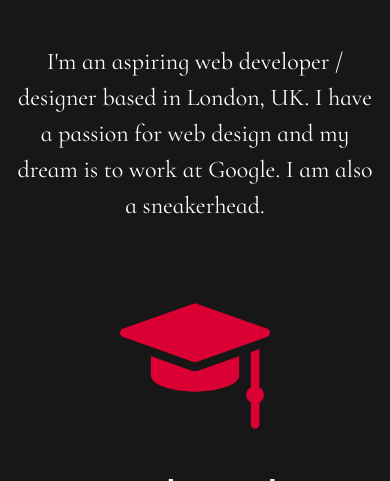
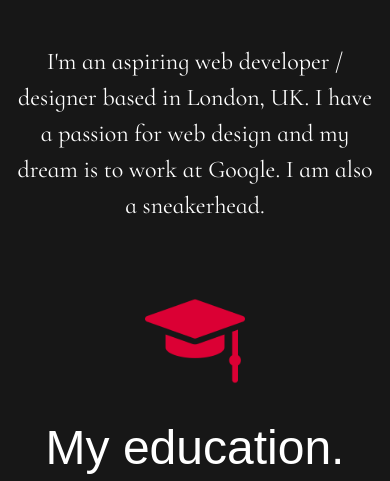
Before and after one commit to tsmjohnpascual/personal-site, a plain HTML site: page index.html in a window 390 px wide. Shown: the part 525-1006 px from the top of the page. Drawn offline with nearby package versions, Linux system fonts and the light colour scheme; a web font is replaced by a local one.

Commit message:
Add files via upload

```diff
--- a/css/styles.css
+++ b/css/styles.css
@@ -145,7 +145,7 @@ body {
     font-size: 2rem;
   }
 
-  .education-image {
+  .education-icon {
     width: 100px;
     height: 100px;
   }
```
